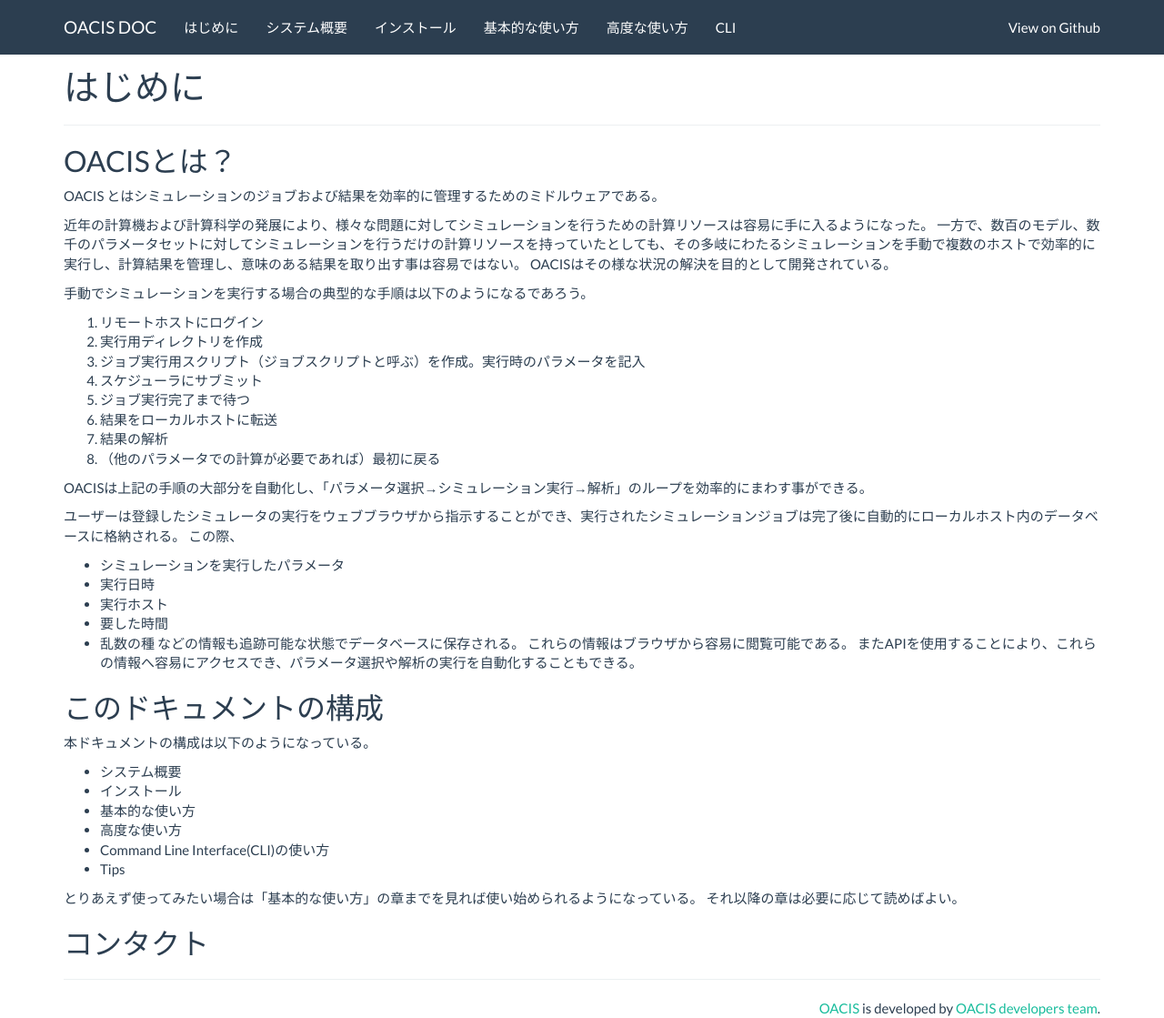
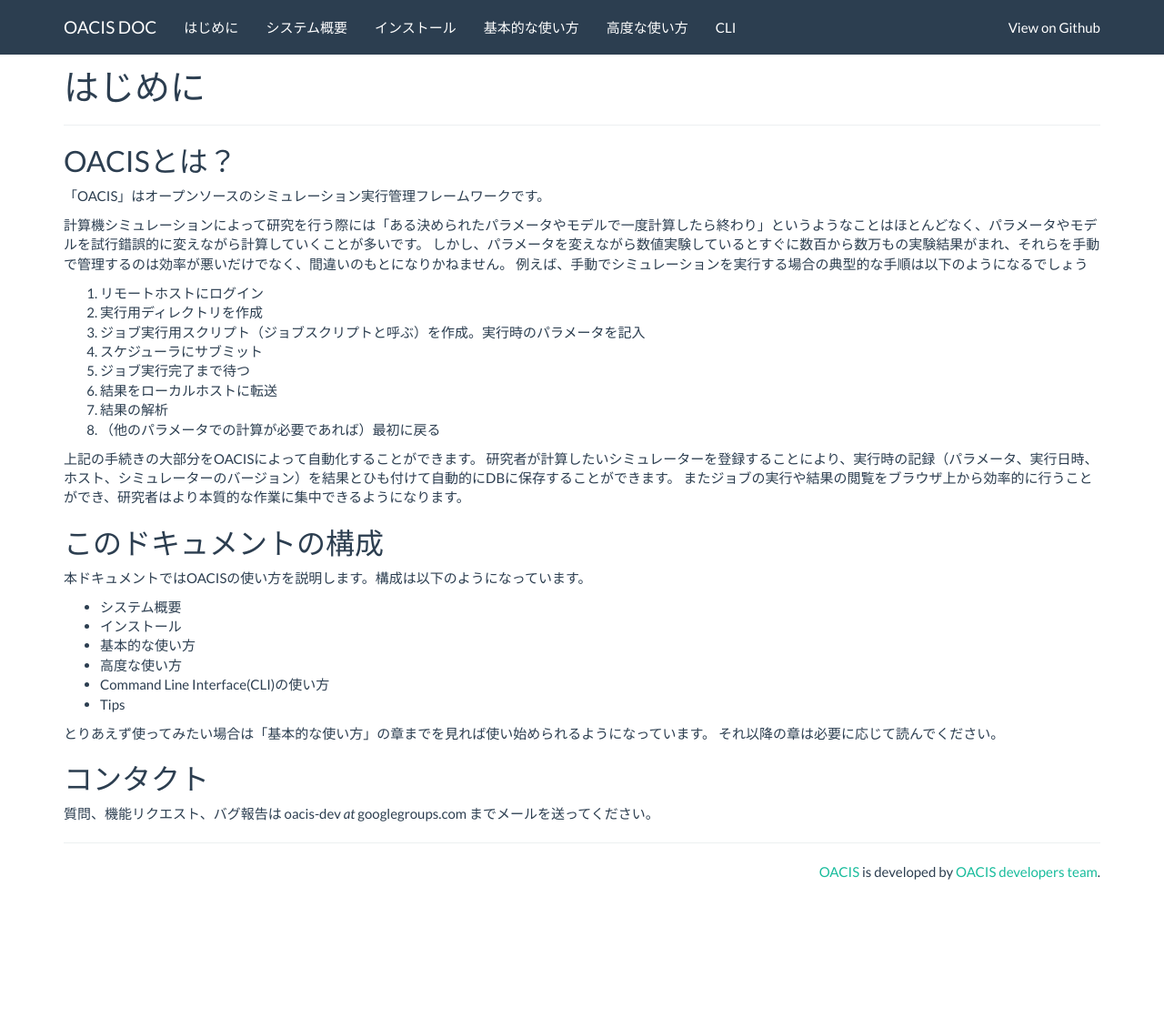
Before and after one commit to crest-cassia/oacis, a Jekyll site: the page built from ja/index.md, in a window 1280 px wide and 1119 px high. Shown: the whole window at 91% size. Built offline with Jekyll 4.4.1, drawn with Linux system fonts in a browser that asks for light colours; nearby versions of some CDN libraries.

Commit message:
polished introduction

```diff
--- a/ja/index.md
+++ b/ja/index.md
@@ -10,13 +11,11 @@
 
 ## OACISとは？
 
-OACIS とはシミュレーションのジョブおよび結果を効率的に管理するためのミドルウェアである。
+「OACIS」はオープンソースのシミュレーション実行管理フレームワークです。
 
-近年の計算機および計算科学の発展により、様々な問題に対してシミュレーションを行うための計算リソースは容易に手に入るようになった。
-一方で、数百のモデル、数千のパラメータセットに対してシミュレーションを行うだけの計算リソースを持っていたとしても、その多岐にわたるシミュレーションを手動で複数のホストで効率的に実行し、計算結果を管理し、意味のある結果を取り出す事は容易ではない。
-OACISはその様な状況の解決を目的として開発されている。
-
-手動でシミュレーションを実行する場合の典型的な手順は以下のようになるであろう。
+計算機シミュレーションによって研究を行う際には「ある決められたパラメータやモデルで一度計算したら終わり」というようなことはほとんどなく、パラメータやモデルを試行錯誤的に変えながら計算していくことが多いです。
+しかし、パラメータを変えながら数値実験しているとすぐに数百から数万もの実験結果がまれ、それらを手動で管理するのは効率が悪いだけでなく、間違いのもとになりかねません。
+例えば、手動でシミュレーションを実行する場合の典型的な手順は以下のようになるでしょう
 
 1. リモートホストにログイン
 1. 実行用ディレクトリを作成
@@ -27,22 +26,13 @@
 1. 結果の解析
 1. （他のパラメータでの計算が必要であれば）最初に戻る
 
-OACISは上記の手順の大部分を自動化し、「パラメータ選択→シミュレーション実行→解析」のループを効率的にまわす事ができる。
-
-ユーザーは登録したシミュレータの実行をウェブブラウザから指示することができ、実行されたシミュレーションジョブは完了後に自動的にローカルホスト内のデータベースに格納される。
-この際、
-- シミュレーションを実行したパラメータ
-- 実行日時
-- 実行ホスト
-- 要した時間
-- 乱数の種
-などの情報も追跡可能な状態でデータベースに保存される。
-これらの情報はブラウザから容易に閲覧可能である。
-またAPIを使用することにより、これらの情報へ容易にアクセスでき、パラメータ選択や解析の実行を自動化することもできる。
+上記の手続きの大部分をOACISによって自動化することができます。
+研究者が計算したいシミュレーターを登録することにより、実行時の記録（パラメータ、実行日時、ホスト、シミュレーターのバージョン）を結果とひも付けて自動的にDBに保存することができます。
+またジョブの実行や結果の閲覧をブラウザ上から効率的に行うことができ、研究者はより本質的な作業に集中できるようになります。
 
 ## このドキュメントの構成
 
-本ドキュメントの構成は以下のようになっている。
+本ドキュメントではOACISの使い方を説明します。構成は以下のようになっています。
 
 - システム概要
 - インストール
@@ -51,7 +41,9 @@
 - Command Line Interface(CLI)の使い方
 - Tips
 
-とりあえず使ってみたい場合は「基本的な使い方」の章までを見れば使い始められるようになっている。
-それ以降の章は必要に応じて読めばよい。
+とりあえず使ってみたい場合は「基本的な使い方」の章までを見れば使い始められるようになっています。
+それ以降の章は必要に応じて読んでください。
 
 ## コンタクト
+
+質問、機能リクエスト、バグ報告は oacis-dev _at_ googlegroups.com までメールを送ってください。
```
Also changed, not shown: other parts of ja/index.md (+1 -0 lines).
